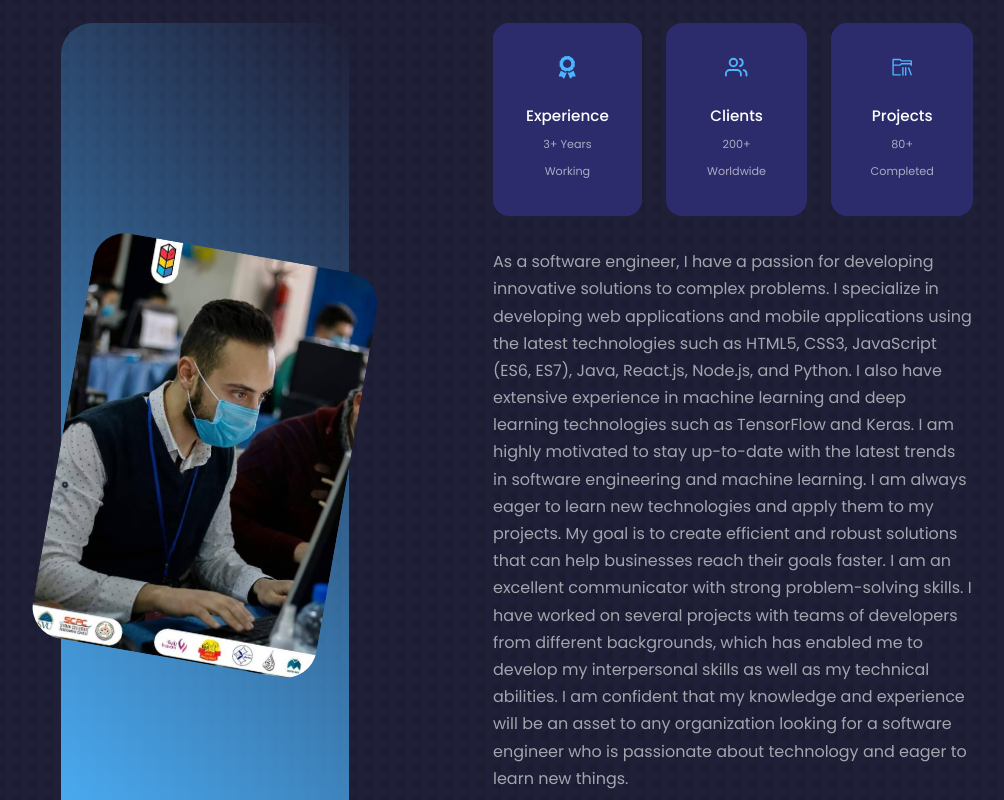
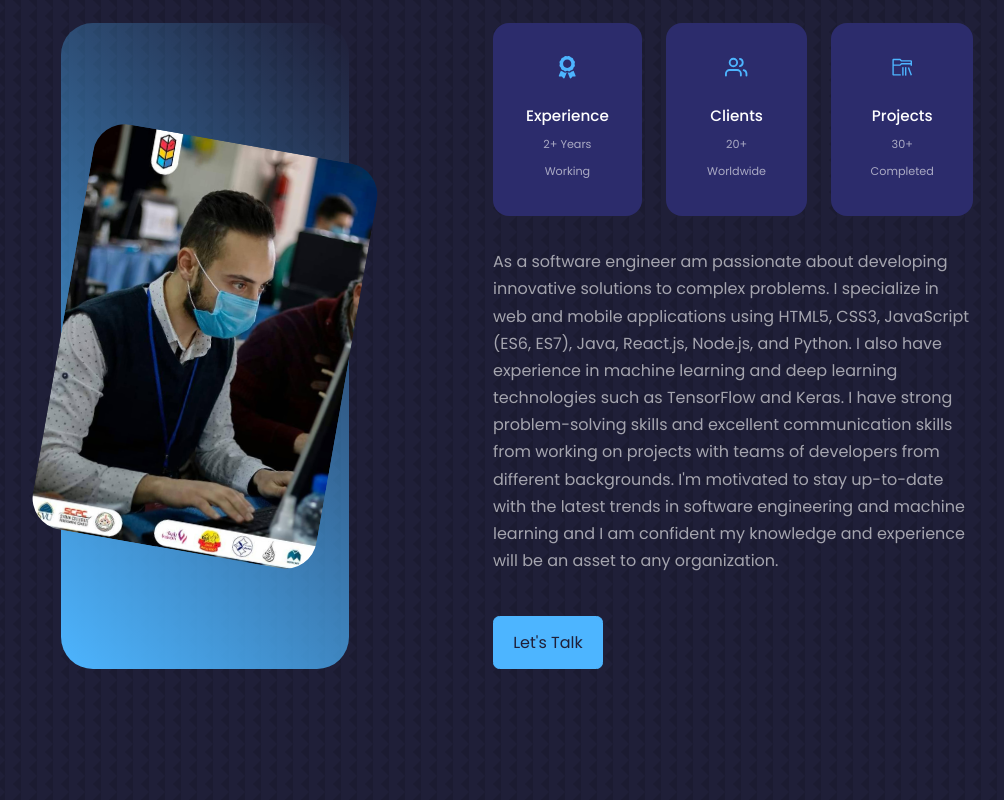
Before and after one commit to khederTa/MyPortfolio, a React (Create React App) app: page / in a window 1280 px wide. Shown: the part 1000-1800 px from the top of the page, without its empty margins (99-1103 px from the left). Built offline with nearby package versions, Linux system fonts and the light colour scheme.

Commit message:
Update About.jsx

```diff
--- a/src/components/about/About.jsx
+++ b/src/components/about/About.jsx
@@ -21,30 +21,32 @@ const About = () => {
             <article className='about__card'>
               <FaAward className='about__icon' />
               <h5>Experience</h5>
-              <small>3+ Years Working</small>
+              <small>2+ Years Working</small>
             </article>
 
             <article className='about__card'>
               <FiUsers className='about__icon' />
               <h5>Clients</h5>
-              <small>200+ Worldwide</small>
+              <small>20+ Worldwide</small>
             </article>
 
             <article className='about__card'>
               <VscFolderLibrary className='about__icon' />
               <h5>Projects</h5>
-              <small>80+ Completed</small>
+              <small>30+ Completed</small>
             </article>
           </div>
 
           <p>
-                As a software engineer, I have a passion for developing innovative solutions to complex problems. I specialize in developing web applications and mobile applications using the latest technologies such as HTML5, CSS3, JavaScript (ES6, ES7), Java, React.js, Node.js, and Python. I also have extensive experience in machine learning and deep learning technologies such as TensorFlow and Keras.
+              As a software engineer am passionate about developing innovative solutions to complex problems.
 
-I am highly motivated to stay up-to-date with the latest trends in software engineering and machine learning. I am always eager to learn new technologies and apply them to my projects. My goal is to create efficient and robust solutions that can help businesses reach their goals faster.
+              I specialize in web and mobile applications using HTML5, CSS3, JavaScript (ES6, ES7), Java, React.js, Node.js, and Python.
 
-I am an excellent communicator with strong problem-solving skills. I have worked on several projects with teams of developers from different backgrounds, which has enabled me to develop my interpersonal skills as well as my technical abilities.
+              I also have experience in machine learning and deep learning technologies such as TensorFlow and Keras.
 
-I am confident that my knowledge and experience will be an asset to any organization looking for a software engineer who is passionate about technology and eager to learn new things.
+              I have strong problem-solving skills and excellent communication skills from working on projects with teams of developers from different backgrounds.
+
+              I'm motivated to stay up-to-date with the latest trends in software engineering and machine learning and I am confident my knowledge and experience will be an asset to any organization.
           </p>
           <a href="#content" className='btn btn-primary'>Let's Talk</a>
 
```
